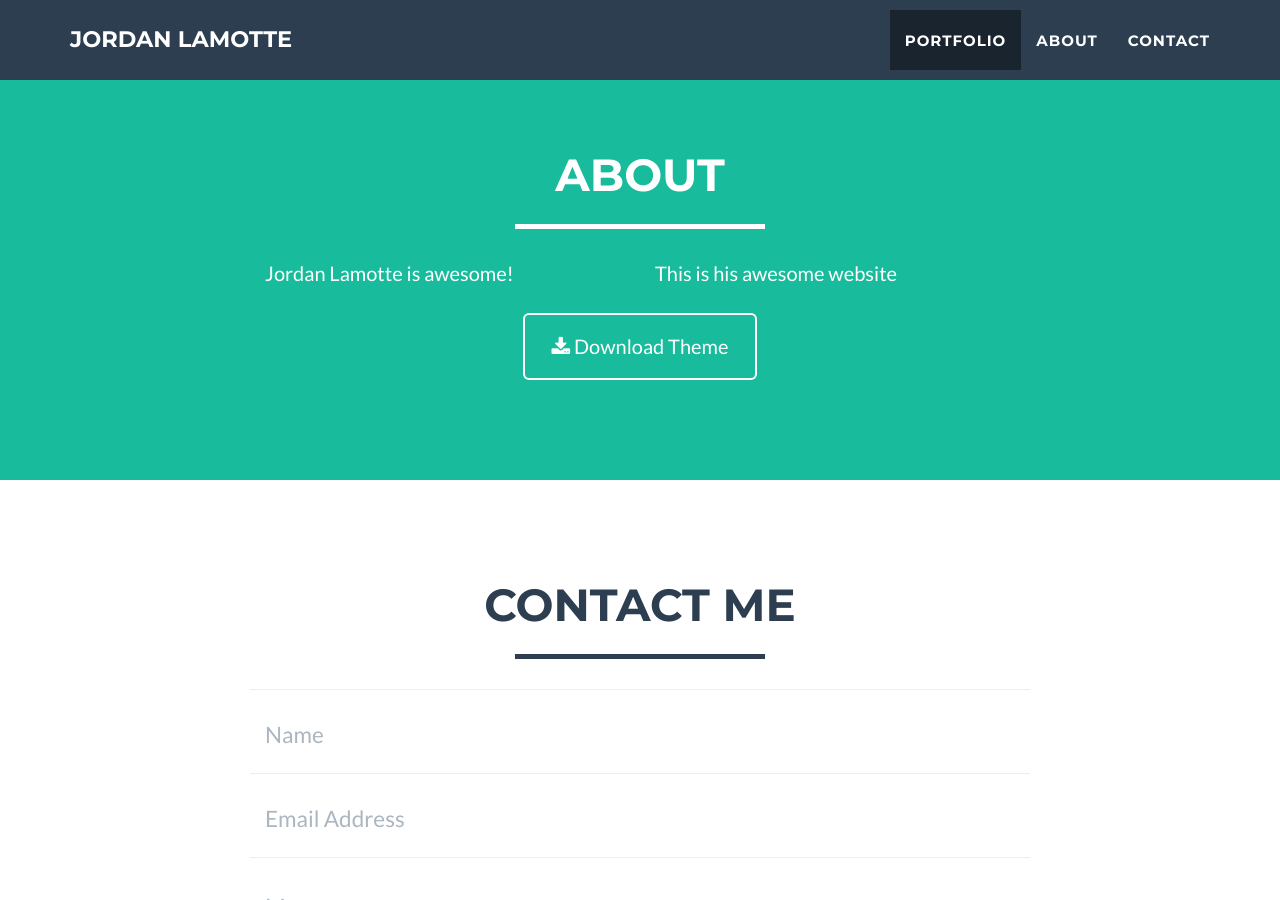
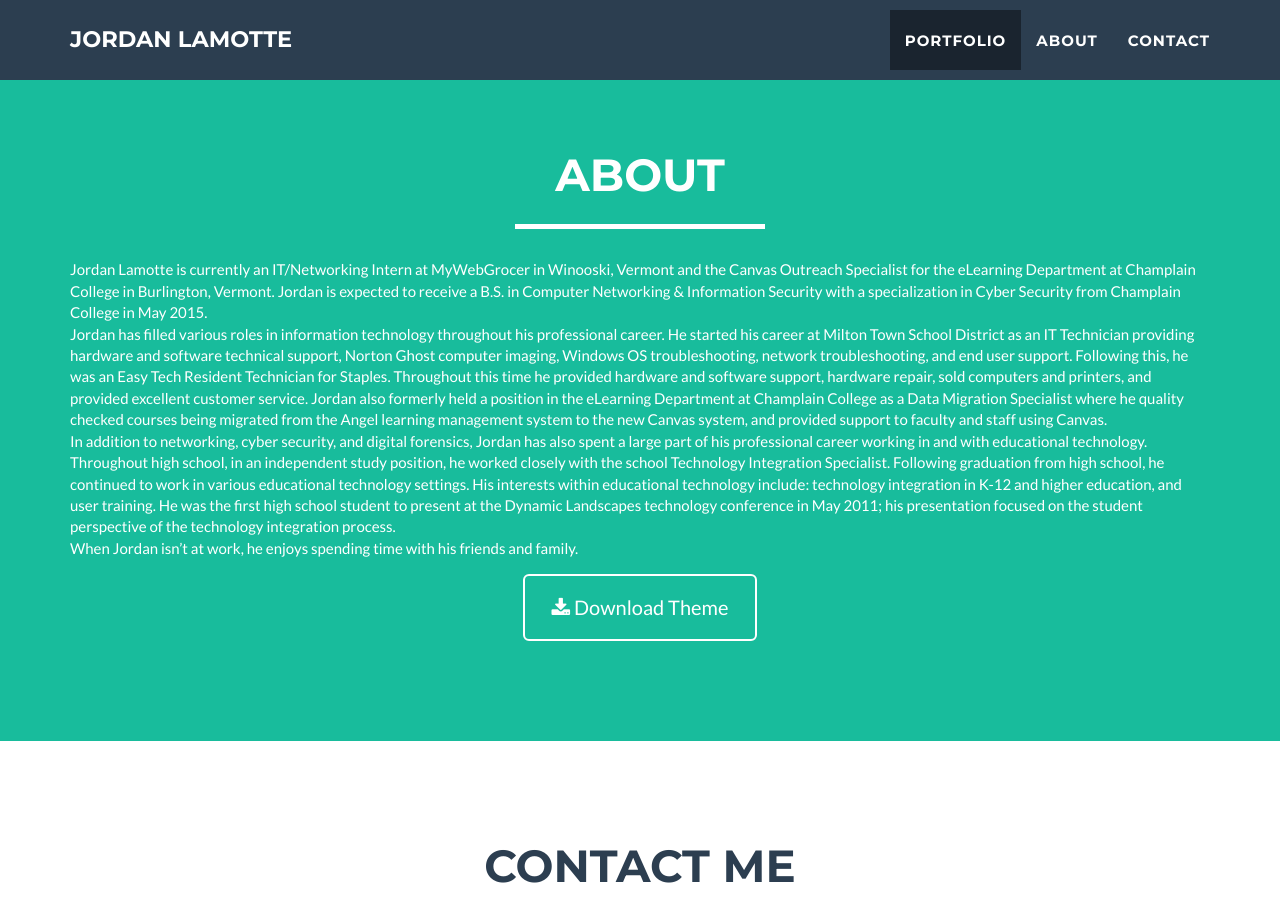
Before and after one commit to lamojo/lamojo.github.io, a Jekyll site: the page built from index.html, in a window 1280 px wide and 900 px high, scrolled down 1599 px. Built offline with Jekyll 4.4.1, drawn with Linux system fonts in a browser that asks for light colours.

Commit message:
Bio
Updated bio

```diff
--- a/_includes/about.html
+++ b/_includes/about.html
@@ -7,6 +7,7 @@
                     <hr class="star-light">
                 </div>
             </div>
+            <!--
             <div class="row">
                 <div class="col-lg-4 col-lg-offset-2">
                     <p>Jordan Lamotte is awesome!</p>
@@ -14,6 +15,16 @@
                 <div class="col-lg-4">
                     <p>This is his awesome website</p>
                 </div>
+            -->
+            <div>
+                Jordan Lamotte is currently an IT/Networking Intern at MyWebGrocer in Winooski, Vermont and the Canvas Outreach Specialist for the eLearning Department at Champlain College in Burlington, Vermont. Jordan is expected to receive a B.S. in Computer Networking & Information Security with a specialization in Cyber Security from Champlain College in May 2015.
+            <br>
+                Jordan has filled various roles in information technology throughout his professional career. He started his career at Milton Town School District as an IT Technician providing hardware and software technical support, Norton Ghost computer imaging, Windows OS troubleshooting, network troubleshooting, and end user support. Following this, he was an Easy Tech Resident Technician for Staples. Throughout this time he provided hardware and software support, hardware repair, sold computers and printers, and provided excellent customer service. Jordan also formerly held a position in the eLearning Department at Champlain College as a Data Migration Specialist where he quality checked courses being migrated from the Angel learning management system to the new Canvas system, and provided support to faculty and staff using Canvas.
+            <br>
+                In addition to networking, cyber security, and digital forensics, Jordan has also spent a large part of his professional career working in and with educational technology.  Throughout high school, in an independent study position, he worked closely with the school Technology Integration Specialist.  Following graduation from high school, he continued to work in various educational technology settings.  His interests within educational technology include: technology integration in K-12 and higher education, and user training.  He was the first high school student to present at the Dynamic Landscapes technology conference in May 2011; his presentation focused on the student perspective of the technology integration process.
+            <br>
+                When Jordan isn’t at work, he enjoys spending time with his friends and family.
+            </div>
                 <div class="col-lg-8 col-lg-offset-2 text-center">
                     <a href="#" class="btn btn-lg btn-outline">
                         <i class="fa fa-download"></i> Download Theme
```
